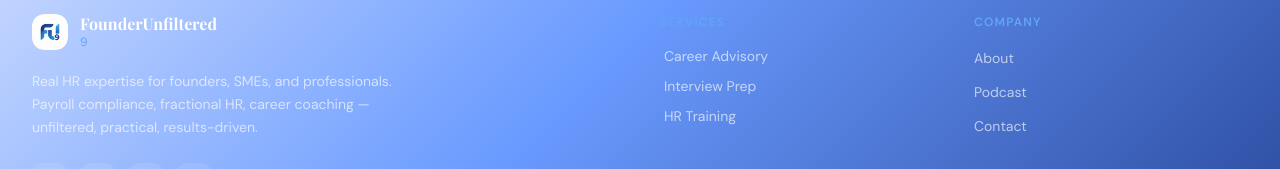
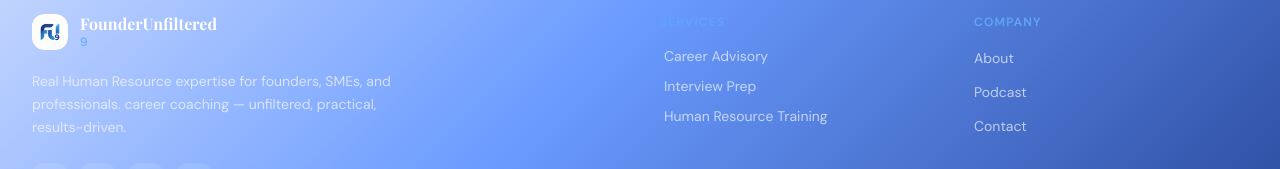
Before and after one commit to chroonicaa-byte/3rd_test, a Next.js app: page / in a window 1280 px wide. Shown: the part 3331-3500 px from the top of the page. Built offline with nearby package versions, Linux system fonts and the light colour scheme.

Commit message:
Refine footer text and update services list
Updated the footer text to enhance clarity and added 'Human Resource Training' to the services list.

```diff
--- a/src/components/layout/footer.tsx
+++ b/src/components/layout/footer.tsx
@@ -22,7 +22,7 @@ export function Footer() {
               </div>
             </div>
             <p className="text-white/65 text-sm leading-relaxed max-w-sm">
-              Real HR expertise for founders, SMEs, and professionals. Payroll compliance, fractional HR, career coaching — unfiltered, practical, results-driven.
+              Real Human Resource expertise for founders, SMEs, and professionals.  career coaching — unfiltered, practical, results-driven.
             </p>
             <div className="flex items-center gap-3 mt-6">
               {[
@@ -43,7 +43,7 @@ export function Footer() {
           <div>
             <h4 className="text-xs font-semibold uppercase tracking-widest text-gold-400 mb-4">Services</h4>
             <ul className="space-y-2.5">
-              {['Career Advisory', 'Interview Prep', 'HR Training'].map((s) => (
+              {['Career Advisory', 'Interview Prep', 'Human Resource Training'].map((s) => (
                 <li key={s}>
                   <Link href="/services" className="text-white/65 hover:text-gold-300 text-sm transition-colors flex items-center gap-1 group">
                     <ArrowRight className="h-3 w-3 opacity-0 group-hover:opacity-100 -ml-3 group-hover:ml-0 transition-all" />
```
